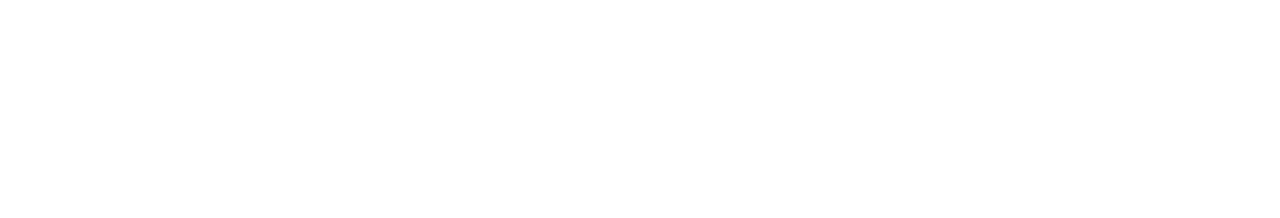
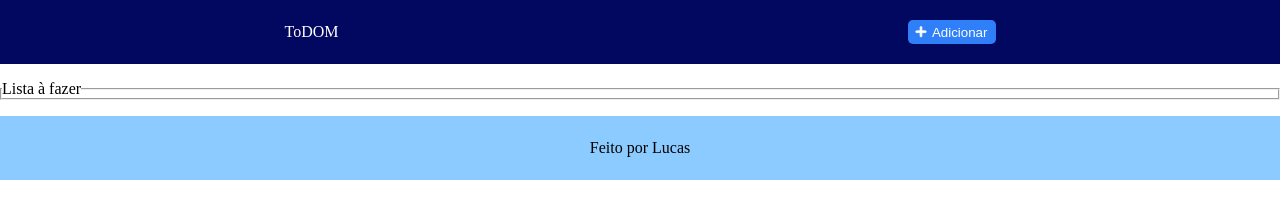
Before and after one commit to lucascorr-eng/todo-list, a plain HTML site: page index.html in a window 1280 px wide. Drawn offline with Linux system fonts and the light colour scheme.

Commit message:
initial hmtl and css finished

```diff
--- a/index.html
+++ b/index.html
@@ -5,9 +5,27 @@
   <meta name="viewport" content="width=device-width, initial-scale=1.0">
   <title>To Do List</title>
 
-  <link rel="stylesheet" href="styles/index.css">
+  <link rel="stylesheet" href="styles.css">
 </head>
 <body>
+  <header>
+    <span>ToDOM</span>
+    <button>
+      <img src="assets/addition.svg" alt="">
+      <span>Adicionar</span>
+    </button>
+  </header>
+
+  <main>
+    <fieldset>
+      <legend>Lista à fazer</legend>
+    </fieldset>
+  </main>
+
+
+  <footer>
+    <span>Feito por Lucas</span>
+  </footer>
 
 </body>
 </html>
--- /dev/null
+++ b/styles.css
@@ -0,0 +1,65 @@
+* {
+  margin: 0;
+  padding: 0;
+  text-decoration: none;
+}
+
+html {
+  width: 100%;
+}
+
+header {
+  display: flex;
+  align-items: center;
+  justify-content: space-around;
+
+  width: 100%;
+  height: 4rem;
+  background-color:rgb(2, 8, 95);
+
+  & > span {
+    color: white;
+  }
+
+  & button {
+    display: flex;
+    align-items: center;
+    gap: 0.2rem;
+
+    width: 5.5rem;
+    height: 1.5rem;
+    padding: 0.325rem;
+    background-color: rgb(46, 127, 248);
+    border: none;
+    border-radius: 5px;
+
+    & img {
+      width: 1rem;
+      aspect-ratio: 1/1;
+    }
+
+    & span {
+      color: white;
+    }
+  }
+}
+
+main {
+  padding-block: 1rem;
+
+  /* & fieldset {
+    border: none;
+  } */
+
+
+}
+
+footer {
+  width: 100%;
+  height: 4rem;
+  background-color: rgba(39, 158, 255, 0.534);
+
+  display: flex;
+  align-items: center;
+  justify-content: center;
+}
```
Also changed, not shown: assets/addition.svg (added), styles/index.css (deleted).
